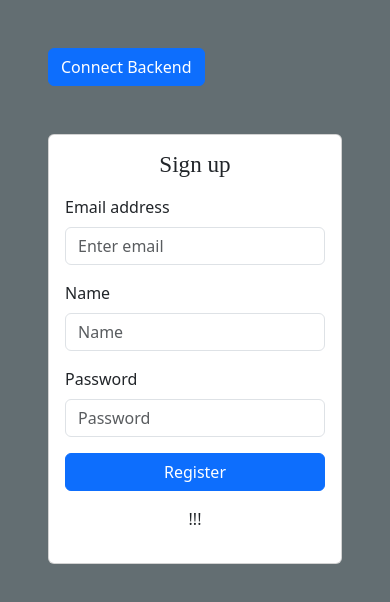
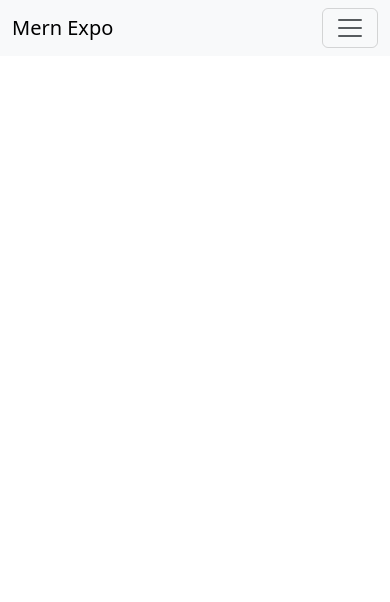
Before and after one commit to Ammannaidu-228/ExpoApp, a React (Vite) app in the folder UiExpo/: page / in a window 390 px wide. Shown: the top 602 px of the page. Built offline with nearby package versions, Linux system fonts and the light colour scheme.

Commit message:
Production level app started

```diff
--- /dev/null
+++ b/UiExpo/src/components/MainNav.jsx
@@ -0,0 +1,61 @@
+import Button from 'react-bootstrap/Button';
+import Container from 'react-bootstrap/Container';
+import Form from 'react-bootstrap/Form';
+import Nav from 'react-bootstrap/Nav';
+import Navbar from 'react-bootstrap/Navbar';
+import NavDropdown from 'react-bootstrap/NavDropdown';
+import Offcanvas from 'react-bootstrap/Offcanvas';
+import {Link} from 'react-router-dom'
+function MainNav() {
+  return (
+    <div>
+        <Navbar expand='sm'  className="bg-body-tertiary mb-3">
+          <Container fluid>
+            <Navbar.Brand as={Link} to='/'>Mern Expo</Navbar.Brand>
+            <Navbar.Toggle aria-controls={`offcanvasNavbar-expand-sm`} />
+            <Navbar.Offcanvas
+              id={`offcanvasNavbar-expand-xxl`}
+              aria-labelledby={`offcanvasNavbarLabel-expand-sm`}
+              placement="end"
+            >
+              <Offcanvas.Header closeButton>
+                <Offcanvas.Title id={`offcanvasNavbarLabel-expand-sm`}>
+                  Menu
+                </Offcanvas.Title>
+              </Offcanvas.Header>
+              <Offcanvas.Body>
+                <Nav className="justify-content-end flex-grow-1 pe-3">
+                  <Nav.Link href="#action1">Home</Nav.Link>
+                  <Nav.Link href="#action2">Link</Nav.Link>
+                  <NavDropdown
+                    title="Sign in"
+                    id={`offcanvasNavbarDropdown-expand-sm`}
+                  >
+                    <NavDropdown.Item as={Link} to={'/signin'}>Log in</NavDropdown.Item>
+                    <NavDropdown.Item href="#action4">
+                      Register
+                    </NavDropdown.Item>
+                    <NavDropdown.Divider />
+                    <NavDropdown.Item href="#action5">
+                      Logout
+                    </NavDropdown.Item>
+                  </NavDropdown>
+                </Nav>
+                <Form className="d-flex">
+                  <Form.Control
+                    type="search"
+                    placeholder="Search"
+                    className="me-2"
+                    aria-label="Search"
+                  />
+                  <Button variant="outline-success">Search</Button>
+                </Form>
+              </Offcanvas.Body>
+            </Navbar.Offcanvas>
+          </Container>
+        </Navbar>
+    </div>
+  )
+}
+
+export default MainNav
--- a/UiExpo/src/pages/Landing.jsx
+++ b/UiExpo/src/pages/Landing.jsx
@@ -1,95 +1,11 @@
-import Button from "react-bootstrap/Button";
-import Form from "react-bootstrap/Form";
-import axios from "axios";
-import "../styles/Landing.css";
-import { useState } from "react";
+import MainNav from "../components/MainNav";
+import 'bootstrap/dist/css/bootstrap.min.css'
 function Landing() {
-  const [backendResponce, setBackendResponce] = useState("");
-  const [formResponce, setFormResponce] = useState("");
-  const handleButtonSubmission = () => {
-    axios
-      .get("https://expo-app-server.vercel.app/test")
-      .then((res) => setBackendResponce(res.data?.message))
-      .catch((err) => console.log(err));
-  };
-  console.log("backend responce",backendResponce);
-  const handleFormSubmission = async (e) => {
-    e.preventDefault();
-    const data = e.currentTarget;
-    const form = new FormData(data);
-    const formData = {
-      name: form.get("name"),
-      email: form.get("email"),
-      password: form.get("password"),
-    };
 
-    axios
-      .post(
-        "http://localhost:3000/user/signup",
-        JSON.stringify(formData),
-        {
-          headers: {
-            "Content-Type": "application/json",
-          },
-        }
-      )
-      .then((res) => {
-        console.log(res.data);
-        setFormResponce(res.data?.message)
-        form.reset(); // If form is a form element
-      })
-      .catch((err) => console.log(err));
-  };
   return (
-    <div className="CompleteLanding container-fluid p-5">
-      <div className="row justify-content-center">
-        <div className="col-12 col-sm-9 col-md-8 col-lg-6">
-          <Button className="m-auto" onClick={handleButtonSubmission}>Connect Backend</Button>
-          {backendResponce}
-          <Form
-            onSubmit={handleFormSubmission}
-            className="card mt-5 m-auto p-3"
-          >
-            <h3 className="text-center mb-3" style={{ fontFamily: "cursive" }}>
-              {" "}
-              Sign up
-            </h3>
-            <Form.Group className="mb-3">
-              <Form.Label>Email address</Form.Label>
-              <Form.Control
-                type="email"
-                id="email"
-                name="email"
-                placeholder="Enter email"
-              />
-            </Form.Group>
-            <Form.Group className="mb-3">
-              <Form.Label>Name</Form.Label>
-              <Form.Control
-                type="text"
-                id="name"
-                name="name"
-                placeholder="Name"
-              />
-            </Form.Group>
-
-            <Form.Group className="mb-3">
-              <Form.Label>Password</Form.Label>
-              <Form.Control
-                type="password"
-                id="password"
-                name="password"
-                placeholder="Password"
-              />
-            </Form.Group>
-            <Button variant="primary" type="submit">
-              Register
-            </Button>
-            <p className="mt-3 text-center">{formResponce}!!!</p>
-          </Form>
-        </div>
-      </div>
-    </div>
+    <>
+    <MainNav/>
+    </>
   );
 }
 
--- /dev/null
+++ b/UiExpo/src/pages/Signin.jsx
@@ -0,0 +1,96 @@
+import Button from "react-bootstrap/Button";
+import Form from "react-bootstrap/Form";
+import axios from "axios";
+import "../styles/Landing.css";
+import { useState } from "react";
+function Signin() {
+    const [backendResponce, setBackendResponce] = useState("");
+    const [formResponce, setFormResponce] = useState("");
+    const handleButtonSubmission = () => {
+      axios
+        .get("https://expo-app-server.vercel.app/test")
+        .then((res) => setBackendResponce(res.data?.message))
+        .catch((err) => console.log(err));
+    };
+    console.log("backend responce",backendResponce);
+    const handleFormSubmission = async (e) => {
+      e.preventDefault();
+      const data = e.currentTarget;
+      const form = new FormData(data);
+      const formData = {
+        name: form.get("name"),
+        email: form.get("email"),
+        password: form.get("password"),
+      };
+
+      axios
+        .post(
+          "http://localhost:3000/user/signup",
+          JSON.stringify(formData),
+          {
+            headers: {
+              "Content-Type": "application/json",
+            },
+          }
+        )
+        .then((res) => {
+          console.log(res.data);
+          setFormResponce(res.data?.message)
+          form.reset(); // If form is a form element
+        })
+        .catch((err) => console.log(err));
+    };
+    return (
+      <div className="CompleteLanding container-fluid p-5">
+        <div className="row justify-content-center">
+          <div className="col-12 col-sm-9 col-md-8 col-lg-6">
+            <Button className="m-auto" onClick={handleButtonSubmission}>Connect Backend</Button>
+            {backendResponce}
+            <Form
+              onSubmit={handleFormSubmission}
+              className="card mt-5 m-auto p-3"
+            >
+              <h3 className="text-center mb-3" style={{ fontFamily: "cursive" }}>
+                {" "}
+                Sign up
+              </h3>
+              <Form.Group className="mb-3">
+                <Form.Label>Email address</Form.Label>
+                <Form.Control
+                  type="email"
+                  id="email"
+                  name="email"
+                  placeholder="Enter email"
+                />
+              </Form.Group>
+              <Form.Group className="mb-3">
+                <Form.Label>Name</Form.Label>
+                <Form.Control
+                  type="text"
+                  id="name"
+                  name="name"
+                  placeholder="Name"
+                />
+              </Form.Group>
+
+              <Form.Group className="mb-3">
+                <Form.Label>Password</Form.Label>
+                <Form.Control
+                  type="password"
+                  id="password"
+                  name="password"
+                  placeholder="Password"
+                />
+              </Form.Group>
+              <Button variant="primary" type="submit">
+                Register
+              </Button>
+              <p className="mt-3 text-center">{formResponce}!!!</p>
+            </Form>
+          </div>
+        </div>
+      </div>
+    );
+}
+
+export default Signin
--- a/UiExpo/src/routing/AppRoutes.jsx
+++ b/UiExpo/src/routing/AppRoutes.jsx
@@ -1,10 +1,13 @@
 import {Route, Routes} from 'react-router-dom'
 import Landing from '../pages/Landing'
+import Signin from '../pages/Signin'
 function AppRoutes() {
   return (
     <div>
          <Routes>
             <Route path='/' element={<Landing/>}/>
+            <Route path='/signin' element={<Signin/>}/>
+
          </Routes>
     </div>
   )
```
